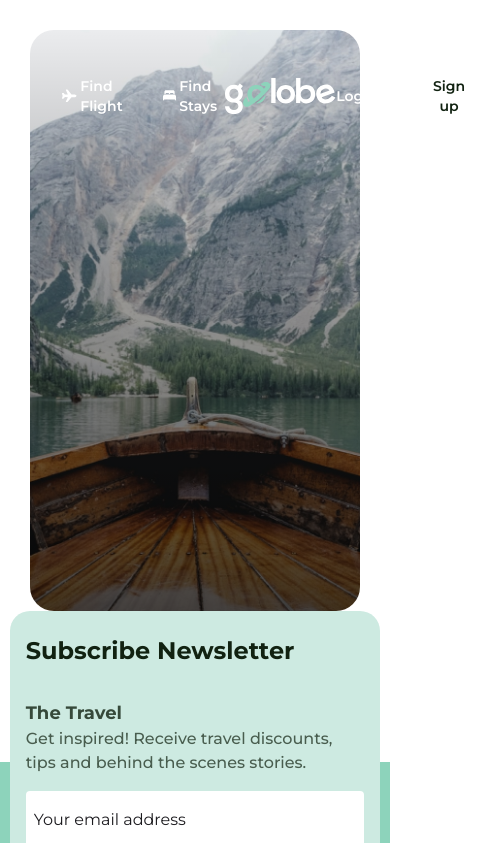
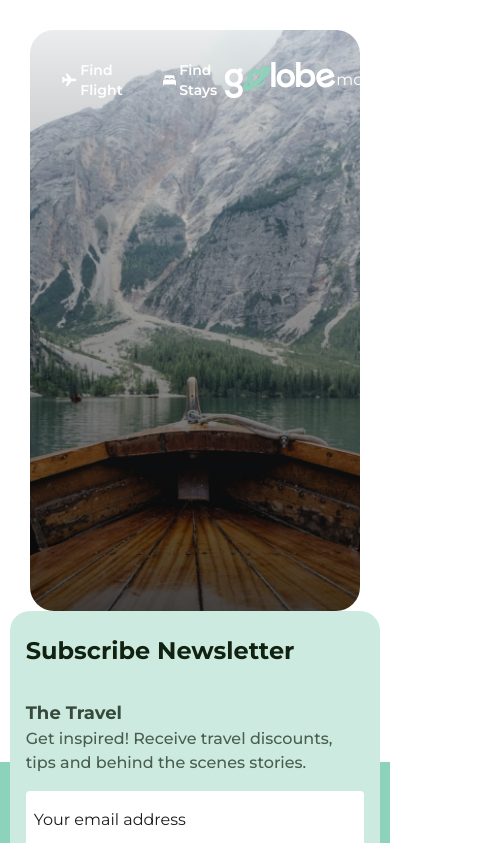
Before and after one commit to AnitaIkediashi/travel-booking-website, a Next.js app: page / in a window 390 px wide. Shown: the top 843 px of the page, 489 px wide, since content can reach past the window. Built offline with nearby package versions, Linux system fonts and the light colour scheme.

Commit message:
created the mobile menu component

```diff
--- a/components/navigation/home_navbar.tsx
+++ b/components/navigation/home_navbar.tsx
@@ -3,6 +3,7 @@ import { BedIcon } from "../icons/bed";
 import { FlightIcon } from "../icons/flight";
 import logo from '@/public/logos/light/Logo_light.svg'
 import { Button } from "../reusable/button";
+import { MobileMenu } from "./mobile_menu";
 
 
 export const HomeNavbar = () => {
@@ -26,13 +27,14 @@ export const HomeNavbar = () => {
               </div>
             </div>
             <Image src={logo} alt="company logo" />
-            <div className="flex items-center gap-8">
+            <div className="lg:flex items-center gap-8 hidden">
               <Button
                 label="login"
                 className="capitalize text-white text-sm font-semibold"
               />
               <Button label="Sign up" className="text-sm font-semibold px-6 py-[15.5px] rounded-lg bg-white text-blackish-green" />
             </div>
+            <MobileMenu />
           </nav>
         </header>
       </div>
--- /dev/null
+++ b/components/navigation/mobile_menu.tsx
@@ -0,0 +1,6 @@
+
+export const MobileMenu = () => {
+  return (
+    <div>mobile_menu</div>
+  )
+}
```
